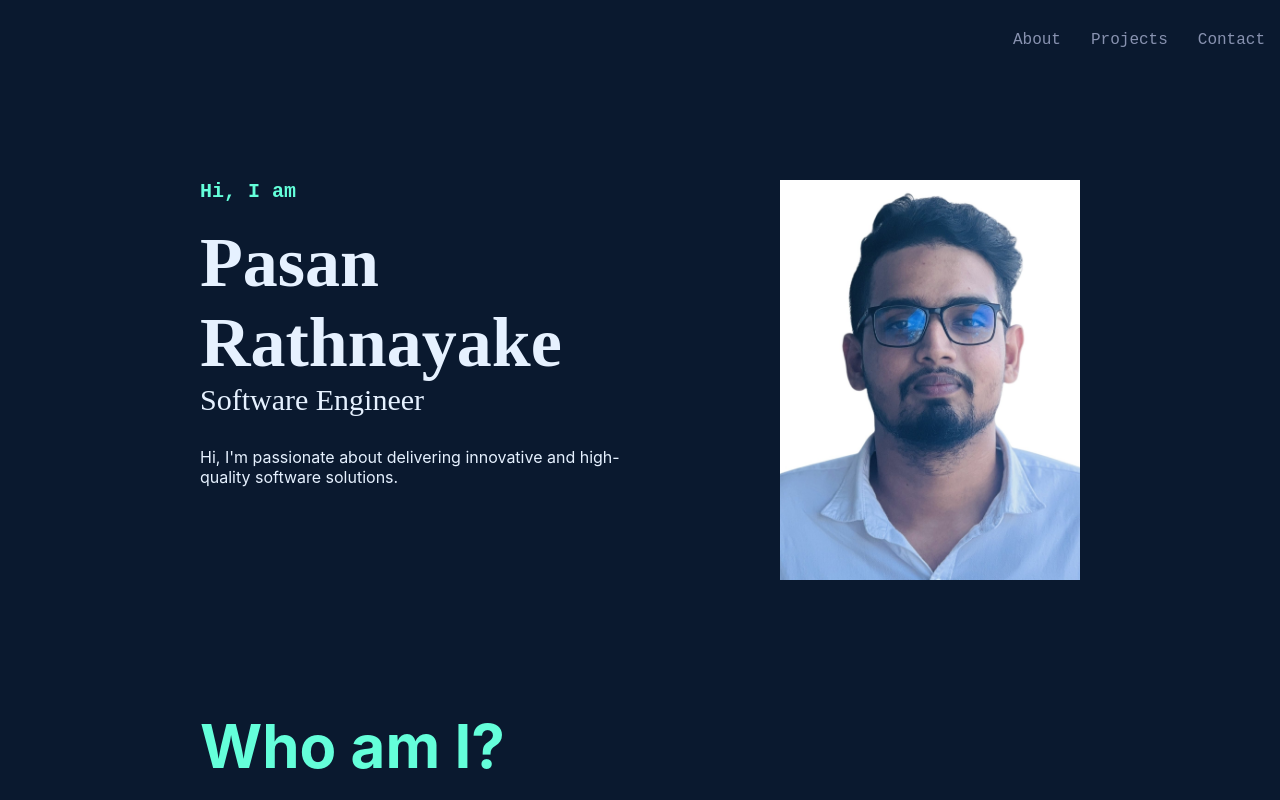
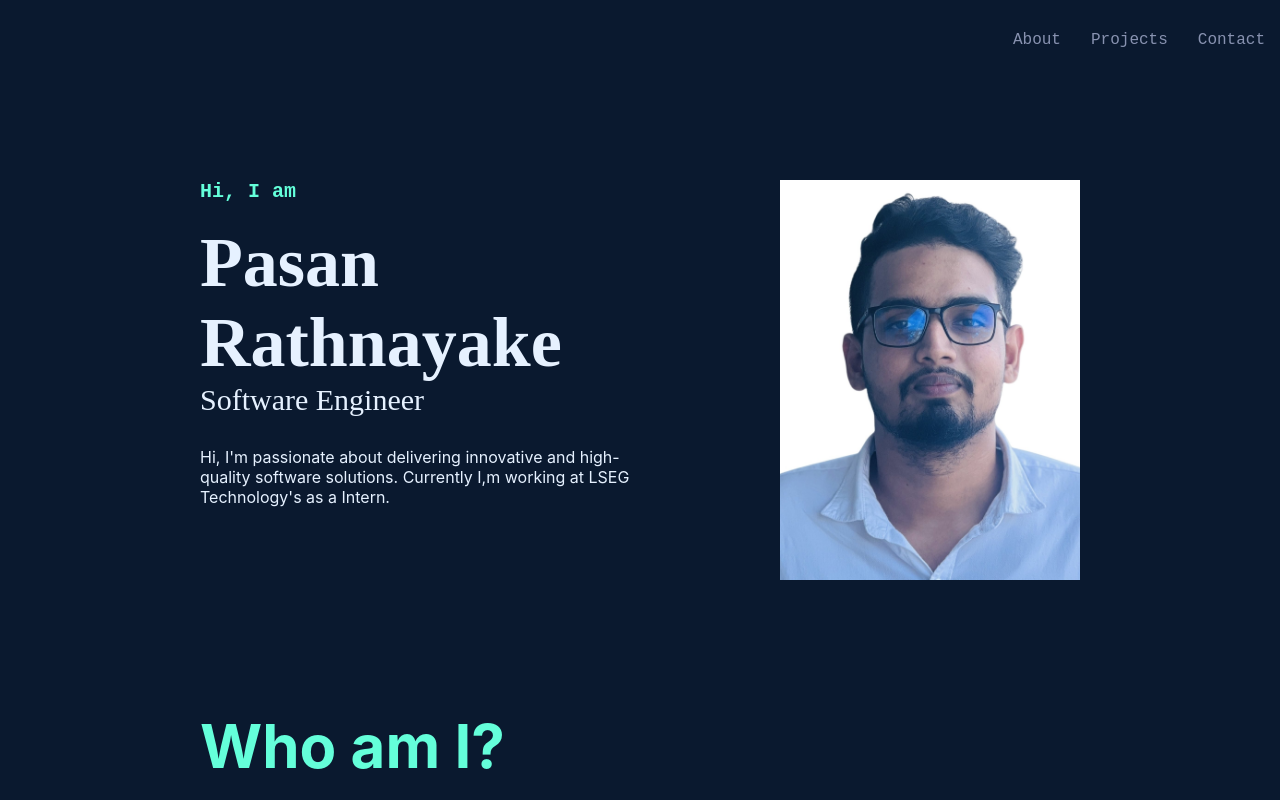
Before and after one commit to prrathnayake/Portfolio, a React (Create React App) app: page / in a window 1280 px wide. Shown: the top 800 px of the page. Built offline with nearby package versions, Linux system fonts and the light colour scheme.

Commit message:
update cover page intro

```diff
--- a/src/components/sections/cover.js
+++ b/src/components/sections/cover.js
@@ -71,7 +71,7 @@ export default function Cover() {
         <SubTitle fontColor={white}>Software Engineer</SubTitle>
         <Discription fontColor={white}>
           Hi, I'm passionate about delivering innovative and high-quality
-          software solutions.
+          software solutions. Currently I,m working at LSEG Technology's as a Intern.
         </Discription>
       </FlexDIV>
 
```
